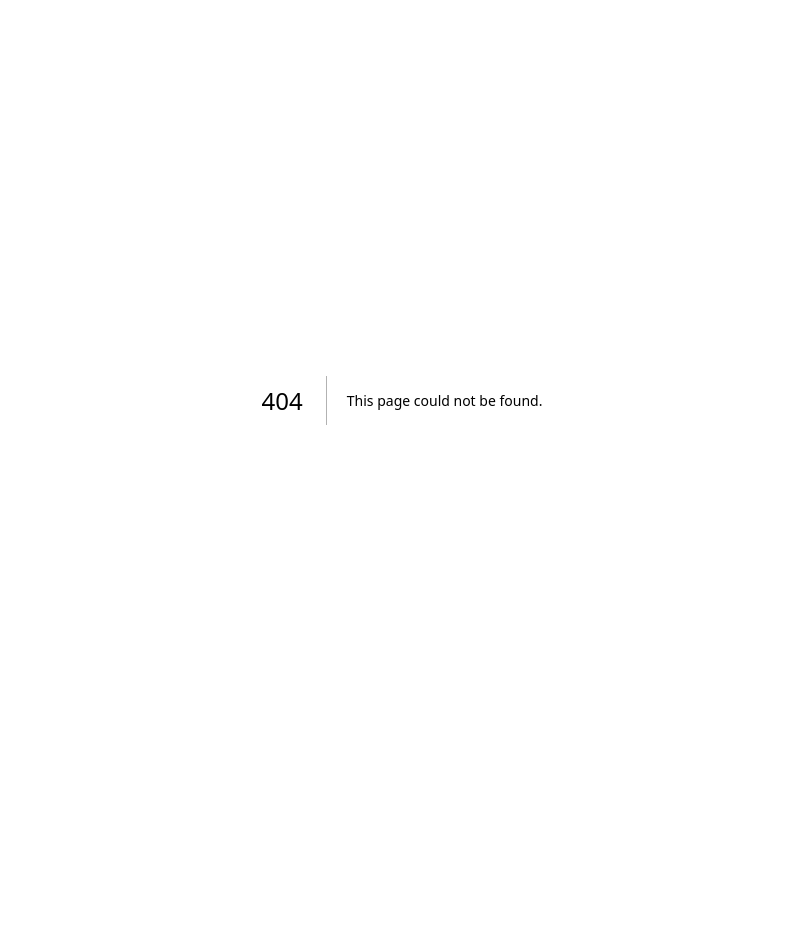
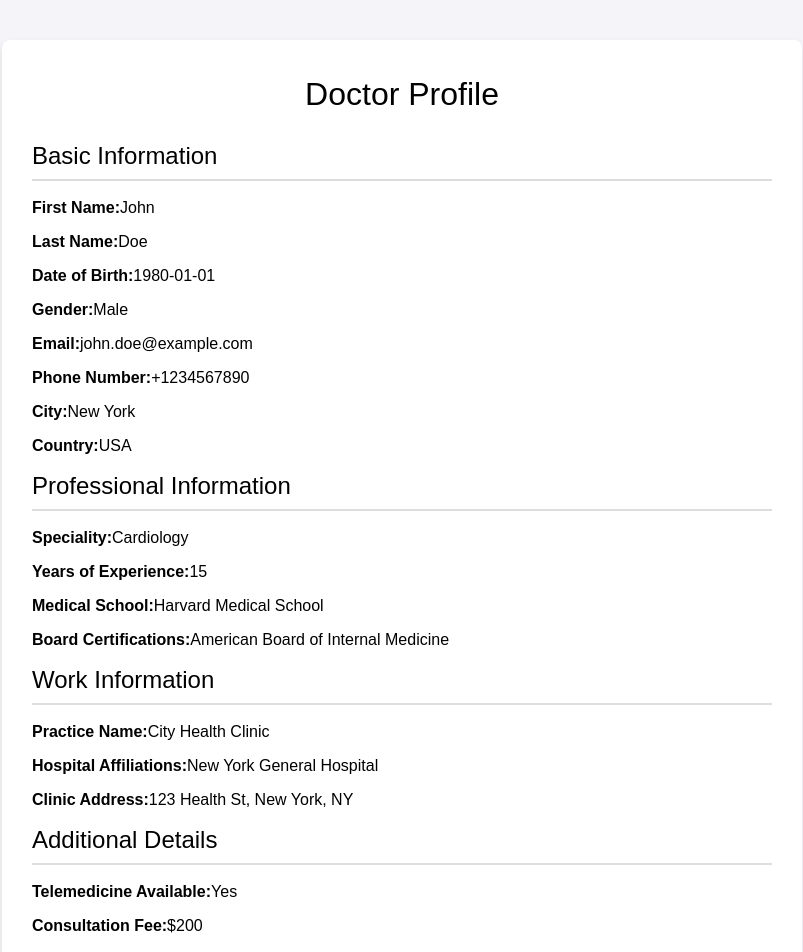
Before and after one commit to jaeheonshim/ask-again, a Next.js app: page /doctor/profile in a window 1280 px wide. Before the commit this address had no page. Shown: the top 952 px of the page, without its empty margins (238-1041 px from the left). Before the commit the page ends 800 px from the top, so only its background shows below. Built offline with nearby package versions, Linux system fonts and the light colour scheme.

Commit message:
profilepageadded

```diff
--- /dev/null
+++ b/src/app/doctor/profile/page.css
@@ -0,0 +1,4 @@
+/* page.css */
+@import './profile.css';
+
+/* Add additional global styles if needed */
--- /dev/null
+++ b/src/app/doctor/profile/page.js
@@ -0,0 +1,222 @@
+"use client";
+import { useState } from 'react';
+import './profile.css'; // Importing the CSS file
+
+// Basic Input Component for Reusability
+const InputField = ({ label, value, name, onChange, isEditing, type = "text" }) => (
+  <p>
+    <strong>{label}:</strong>
+    {isEditing ? (
+      <input
+        type={type}
+        name={name}
+        value={value}
+        onChange={onChange}
+        className="input-field"
+      />
+    ) : (
+      value
+    )}
+  </p>
+);
+
+const DoctorProfile = () => {
+  // Form data for the doctor's profile
+  const [formData, setFormData] = useState({
+    firstName: 'John',
+    lastName: 'Doe',
+    dateOfBirth: '1980-01-01',
+    gender: 'Male',
+    email: 'john.doe@example.com',
+    phoneNumber: '+1234567890',
+    city: 'New York',
+    country: 'USA',
+    languagesSpoken: ['English', 'Spanish'],
+    speciality: 'Cardiology',
+    yearsOfExperience: '15',
+    medicalSchool: 'Harvard Medical School',
+    boardCertifications: ['American Board of Internal Medicine'],
+    practiceName: 'City Health Clinic',
+    hospitalAffiliations: ['New York General Hospital'],
+    clinicAddress: '123 Health St, New York, NY',
+    telemedicineAvailable: true,
+    consultationFee: '200',
+  });
+
+  const [isEditing, setIsEditing] = useState(false);
+
+  const handleEditClick = () => setIsEditing(true);
+
+  const handleInputChange = (e) => {
+    const { name, value } = e.target;
+    setFormData((prevData) => ({
+      ...prevData,
+      [name]: value,
+    }));
+  };
+
+  const handleCheckboxChange = (e) => {
+    setFormData((prevData) => ({
+      ...prevData,
+      telemedicineAvailable: e.target.checked,
+    }));
+  };
+
+  const handleSave = () => {
+    setIsEditing(false);
+    alert('Profile updated successfully');
+  };
+
+  return (
+    <div className="profile-container">
+      <h1>Doctor Profile</h1>
+
+      <section>
+        <h2>Basic Information</h2>
+        <InputField
+          label="First Name"
+          name="firstName"
+          value={formData.firstName}
+          isEditing={isEditing}
+          onChange={handleInputChange}
+        />
+        <InputField
+          label="Last Name"
+          name="lastName"
+          value={formData.lastName}
+          isEditing={isEditing}
+          onChange={handleInputChange}
+        />
+        <InputField
+          label="Date of Birth"
+          name="dateOfBirth"
+          value={formData.dateOfBirth}
+          isEditing={isEditing}
+          onChange={handleInputChange}
+        />
+        <InputField
+          label="Gender"
+          name="gender"
+          value={formData.gender}
+          isEditing={isEditing}
+          onChange={handleInputChange}
+        />
+        <InputField
+          label="Email"
+          name="email"
+          value={formData.email}
+          isEditing={isEditing}
+          onChange={handleInputChange}
+        />
+        <InputField
+          label="Phone Number"
+          name="phoneNumber"
+          value={formData.phoneNumber}
+          isEditing={isEditing}
+          onChange={handleInputChange}
+        />
+        <InputField
+          label="City"
+          name="city"
+          value={formData.city}
+          isEditing={isEditing}
+          onChange={handleInputChange}
+        />
+        <InputField
+          label="Country"
+          name="country"
+          value={formData.country}
+          isEditing={isEditing}
+          onChange={handleInputChange}
+        />
+      </section>
+
+      <section>
+        <h2>Professional Information</h2>
+        <InputField
+          label="Speciality"
+          name="speciality"
+          value={formData.speciality}
+          isEditing={isEditing}
+          onChange={handleInputChange}
+        />
+        <InputField
+          label="Years of Experience"
+          name="yearsOfExperience"
+          value={formData.yearsOfExperience}
+          isEditing={isEditing}
+          onChange={handleInputChange}
+        />
+        <InputField
+          label="Medical School"
+          name="medicalSchool"
+          value={formData.medicalSchool}
+          isEditing={isEditing}
+          onChange={handleInputChange}
+        />
+        <InputField
+          label="Board Certifications"
+          value={formData.boardCertifications.join(', ')}
+          isEditing={false}
+        />
+      </section>
+
+      <section>
+        <h2>Work Information</h2>
+        <InputField
+          label="Practice Name"
+          name="practiceName"
+          value={formData.practiceName}
+          isEditing={isEditing}
+          onChange={handleInputChange}
+        />
+        <InputField
+          label="Hospital Affiliations"
+          value={formData.hospitalAffiliations.join(', ')}
+          isEditing={false}
+        />
+        <InputField
+          label="Clinic Address"
+          name="clinicAddress"
+          value={formData.clinicAddress}
+          isEditing={isEditing}
+          onChange={handleInputChange}
+        />
+      </section>
+
+      <section>
+        <h2>Additional Details</h2>
+        <p>
+          <strong>Telemedicine Available:</strong>
+          {isEditing ? (
+            <input
+              type="checkbox"
+              checked={formData.telemedicineAvailable}
+              onChange={handleCheckboxChange}
+            />
+          ) : (
+            formData.telemedicineAvailable ? 'Yes' : 'No'
+          )}
+        </p>
+        <InputField
+          label="Consultation Fee"
+          name="consultationFee"
+          value={`$${formData.consultationFee}`}
+          isEditing={isEditing}
+          type="number"
+          onChange={handleInputChange}
+        />
+      </section>
+
+      <div className="button-container">
+        {isEditing ? (
+          <button onClick={handleSave}>Save</button>
+        ) : (
+          <button onClick={handleEditClick}>Edit Profile</button>
+        )}
+      </div>
+    </div>
+  );
+};
+
+export default DoctorProfile;
--- /dev/null
+++ b/src/app/doctor/profile/profile.css
@@ -0,0 +1,112 @@
+/* Global Styles */
+body {
+    font-family: Arial, sans-serif;
+    background-color: #f4f4f9;
+    margin: 0;
+    padding: 0;
+    color: black; /* Ensuring all text is black */
+  }
+
+  .profile-container {
+    background-color: white;
+    max-width: 800px;
+    margin: 40px auto;
+    padding: 30px;
+    border-radius: 8px;
+    box-shadow: 0 4px 8px rgba(0, 0, 0, 0.1);
+  }
+
+  h1 {
+    text-align: center;
+    margin-bottom: 20px;
+    font-size: 2rem;
+    color: black; /* Ensuring all text is black */
+  }
+
+  h2 {
+    margin-bottom: 15px;
+    font-size: 1.5rem;
+    color: black; /* Ensuring all text is black */
+    border-bottom: 2px solid #ddd;
+    padding-bottom: 5px;
+  }
+
+  p {
+    font-size: 1rem;
+    margin-bottom: 10px;
+    color: black; /* Ensuring all text is black */
+  }
+
+  strong {
+    font-weight: bold;
+    color: black; /* Ensuring all text is black */
+  }
+
+  input[type="text"],
+  input[type="email"],
+  input[type="number"],
+  input[type="checkbox"] {
+    padding: 10px; /* Increased padding for more space */
+    font-size: 1rem;
+    margin-top: 5px;
+    margin-bottom: 15px;
+    width: 100%;
+    border: 1px solid #ccc;
+    border-radius: 4px;
+    box-sizing: border-box;
+  }
+
+  input[type="checkbox"] {
+    width: auto;
+    margin-right: 10px;
+  }
+
+  button {
+    background-color: #007bff;
+    color: white;
+    border: none;
+    padding: 12px 24px; /* Increased padding for better button size */
+    font-size: 1rem;
+    border-radius: 4px;
+    cursor: pointer;
+    transition: background-color 0.3s ease;
+    margin-top: 10px;
+  }
+
+  button:hover {
+    background-color: #0056b3;
+  }
+
+  .button-container {
+    text-align: center;
+    margin-top: 20px;
+  }
+
+  input.input-field {
+    margin-bottom: 20px; /* Added more spacing between input fields */
+    padding: 12px; /* Increased padding for better usability */
+    width: 100%;
+    border-radius: 4px;
+    border: 1px solid #ccc;
+  }
+
+  /* Responsive Design */
+  @media (max-width: 768px) {
+    .profile-container {
+      padding: 20px;
+      margin: 20px;
+    }
+
+    h1 {
+      font-size: 1.8rem;
+    }
+
+    h2 {
+      font-size: 1.3rem;
+    }
+
+    button {
+      width: 100%;
+      font-size: 1rem;
+    }
+  }
```
Also changed, not shown: src/app/doctor/registration/DoctorRegistrationForm.js (renamed from src/app/doctor/DoctorRegistrationForm.js), src/app/doctor/registration/page.js (renamed from src/app/doctor/page.js).
